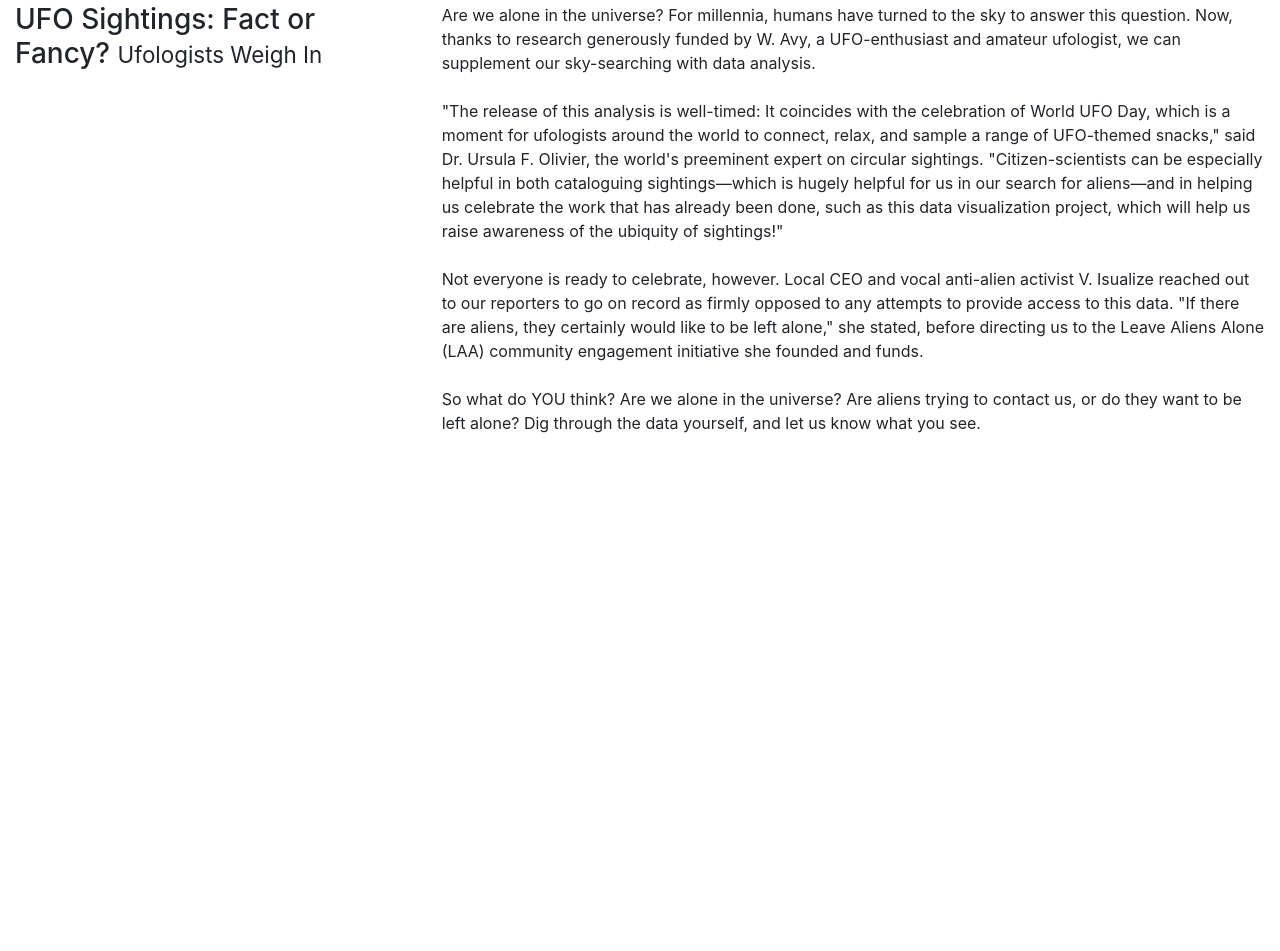
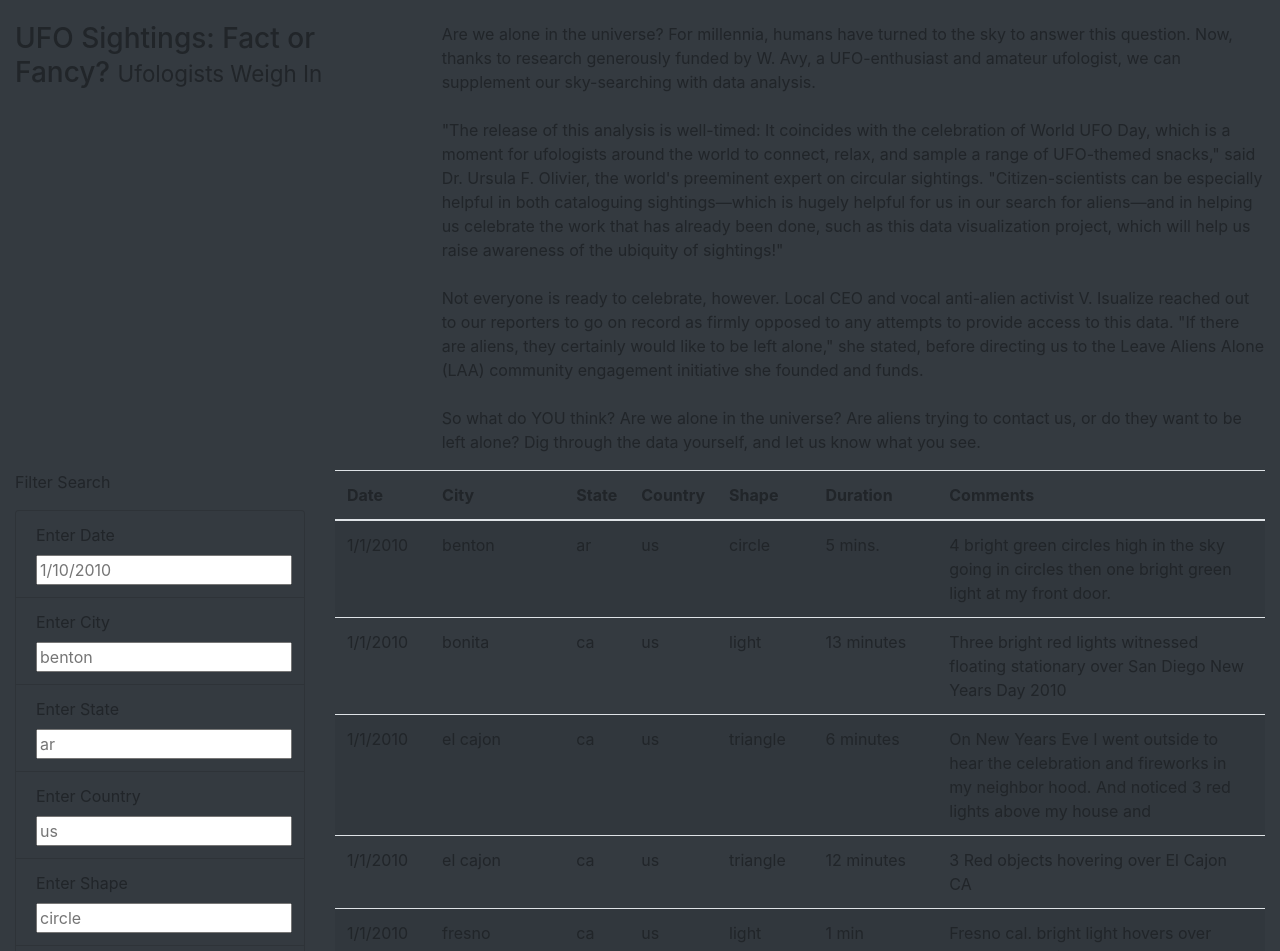
Before and after one commit to Francisco170594/UFOs, a plain HTML site: page index.html in a window 1280 px wide. Shown: the part 269-1220 px from the top of the page. Before the commit the page ends 800 px from the top, so only its background shows below. Drawn offline with nearby package versions, Linux system fonts and the light colour scheme.

Commit message:
Add files via upload

```diff
--- a/index.html
+++ b/index.html
@@ -13,15 +13,16 @@
     />
     <link rel="stylesheet" href="static/css/style.css">
 </head>
-<body>
+<body class = "bg-dark">
+
     <div class="wrapper">
-        <nav class="navbar navbar-expand-lg">
+        <nav class="navbar navbar-dark bg-dark navbar-expand-lg">
             <a class="navbar-brand" href="index.html">UFO Sightings</a>
 
         </nav>
 
         <div class="jumbotron">
-            <h1>The Truth Is Out There</h1>
+            <h1 class="display-4"> The Truth Is Out There</h1>
         </div>
 
     </div>
@@ -39,9 +40,91 @@
 
               </p>
             </div>
-          </div>
+         </div>
+     </div>
+
+    <div class="container-fluid">
+      <div class="row">
+        <div class="col-md-3">
+          <div class="filters">
+            <form class="bg-dark">
+
+             <p>Filter Search</p>
+             <ul class ="list-group bg-dark" >
+                <li class="filter list-group-item bg-dark">
+                 <label for="date">Enter Date</label>
+                 <br>
+                 <input type="text" placeholder="1/10/2010" id="datetime" />
+
+                </li>
+
+                <li class="filter list-group-item bg-dark">
+                 <label for="city">Enter City</label>
+                 <br>
+                 <input type="text" placeholder="benton" id="city" />
+
+                </li>
+
+                <li class="filter list-group-item bg-dark">
+                 <label for="state">Enter State</label>
+                 <br>
+                 <input type="text" placeholder="ar" id="state" />
+
+                </li>
+
+                <li class="filter list-group-item bg-dark">
+                 <label for="country">Enter Country</label>
+                 <br>
+                 <input type="text" placeholder="us" id="country" />
+
+                </li>
+
+                <li class="filter list-group-item bg-dark">
+                 <label for="shape">Enter Shape</label>
+                 <br>
+                 <input type="text" placeholder="circle" id="shape" />
+
+                </li>
+
+                <li class="list-group-item bg-dark">
+                 <button id="filter-btn" type="button" class="btn btn-primary">Filter Table</button>
+
+                </li>
+              </ul>
+            </form>
+         </div>
         </div>
+
+        <div class="col-md-9">
+           <table class="table table-striped">
+             <thead>
+               <tr>
+                 <th>Date</th>
+                 <th>City</th>
+                 <th>State</th>
+                 <th>Country</th>
+                 <th>Shape</th>
+                 <th>Duration</th>
+                 <th>Comments</th>
+               </tr>
+             </thead>
+             <tbody></tbody>
+          </table>
+
+        </div>
+
+      </div>
     </div>
+
+
+
+
+    <script src="https://cdnjs.cloudflare.com/ajax/libs/d3/4.11.0/d3.js"></script>
+    <script src="static/js/data.js"></script>
+    <script src="ufo_starterCode.js"></script>
+
+
+
 
 
 
```
